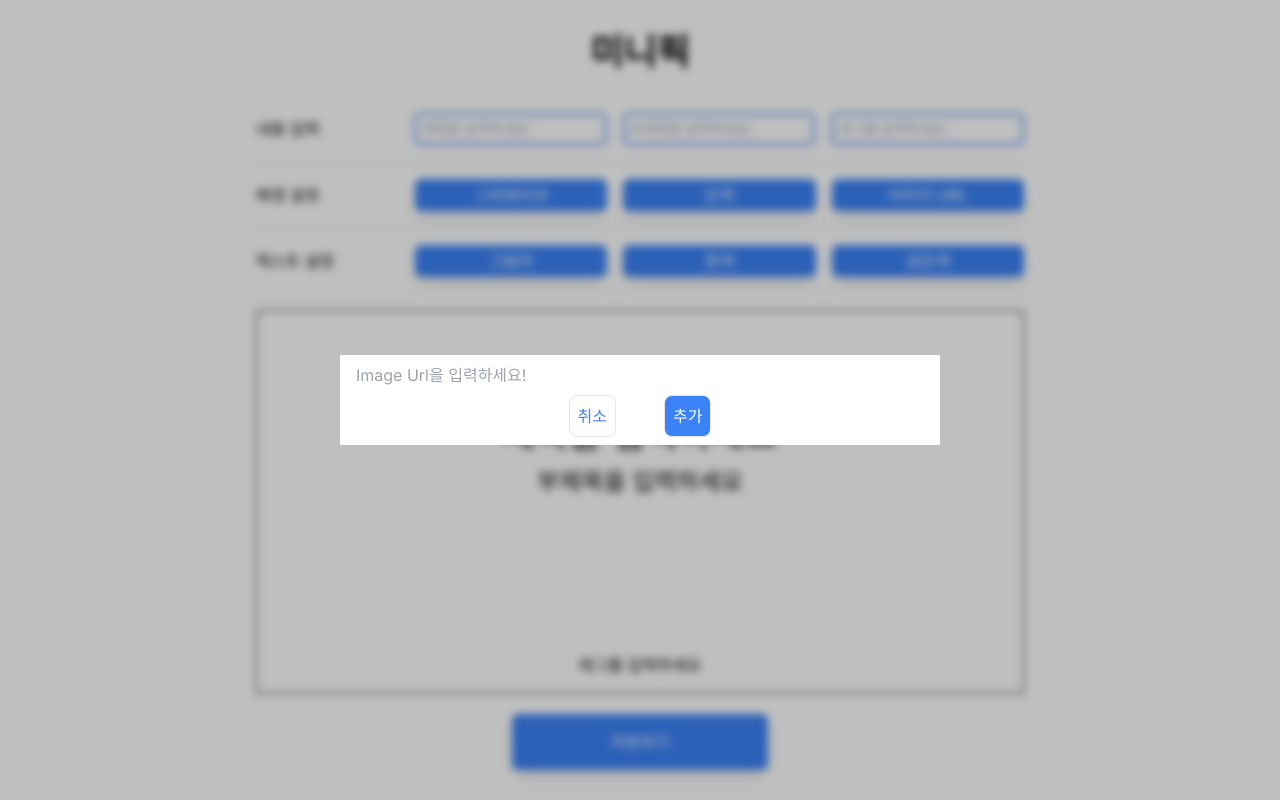
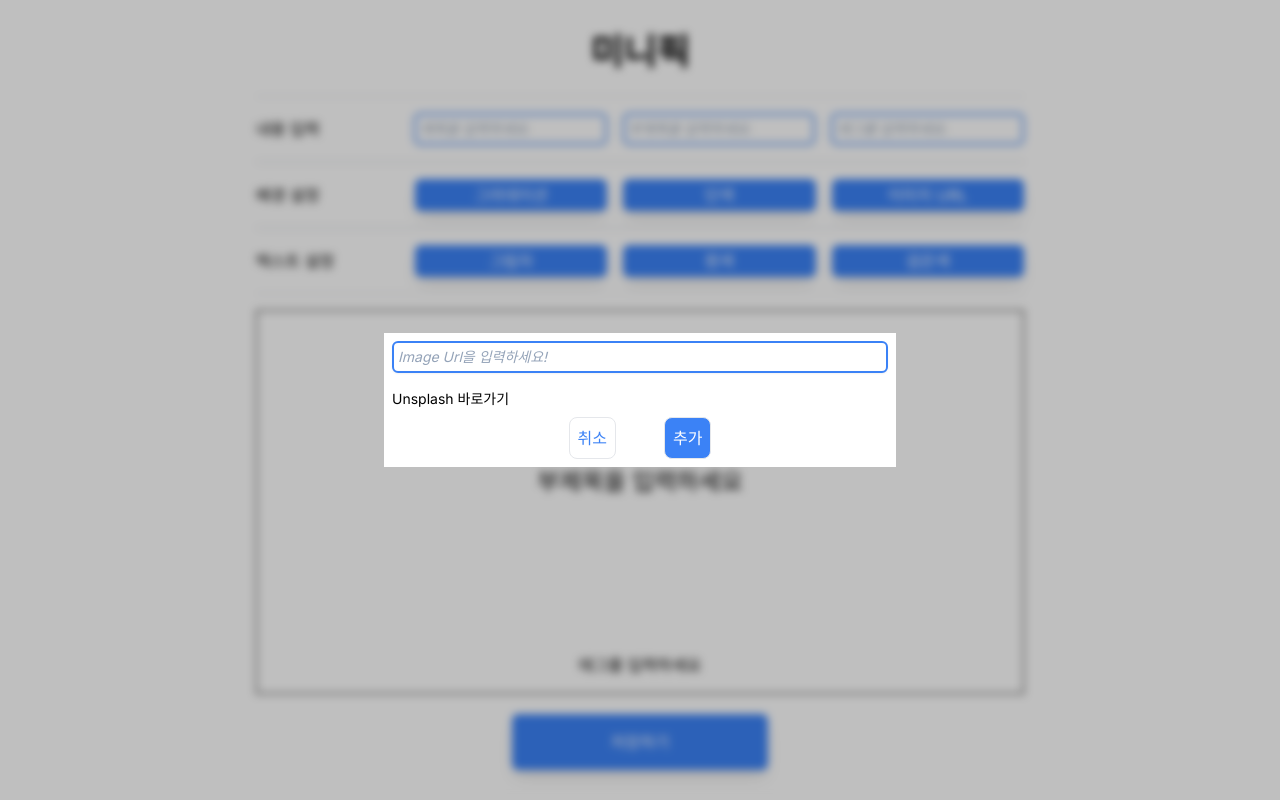
Before and after one commit to woongsnote/image-generator, a Next.js app: page / in a window 1280 px wide. Both pictures are taken after a click on the button "이미지 URL". Built offline with nearby package versions, Linux system fonts and the light colour scheme.

Commit message:
feat: add link to modal
- add unsplash link to modal

```diff
--- a/app/components/Modal.tsx
+++ b/app/components/Modal.tsx
@@ -1,3 +1,4 @@
+import Link from "next/link";
 import { Dispatch, SetStateAction } from "react";
 
 export default function Modal({
@@ -19,15 +20,20 @@ export default function Modal({
 
   return (
     <div className="fixed inset-0 bg-black bg-opacity-25 backdrop-blur-sm flex justify-center items-center">
-      <div className="w-[600px]">
+      <div className="w-2/5">
         <div className="bg-white p-2 flex flex-col">
           <input
             type="text"
-            className="pl-2"
+            className="border-2 border-blue-500 w-full p-1 placeholder:italic placeholder:text-slate-400 block bg-white rounded-md shadow-sm focus:outline-none focus:border-blue-500 focus:ring-blue-500 focus:ring-1 sm:text-sm"
             placeholder="Image Url을 입력하세요!"
             value={imageUrl}
             onChange={(e) => setImageUrl(e.target.value)}
           />
+
+          <Link href="https://unsplash.com/wallpapers" className="mt-4 text-sm">Unsplash 바로가기</Link>
+
+
+
           <div className="flex flex-row justify-center gap-12 items-center mt-2">
             <button
               className={`${buttonStyle} text-blue-500`}
```
